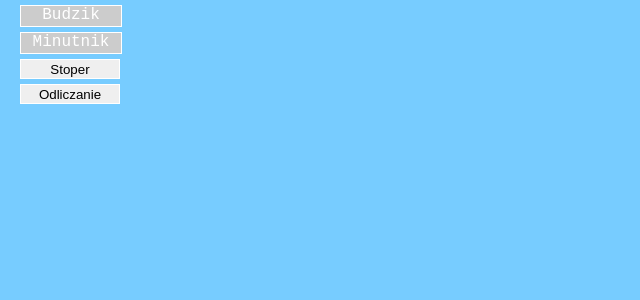
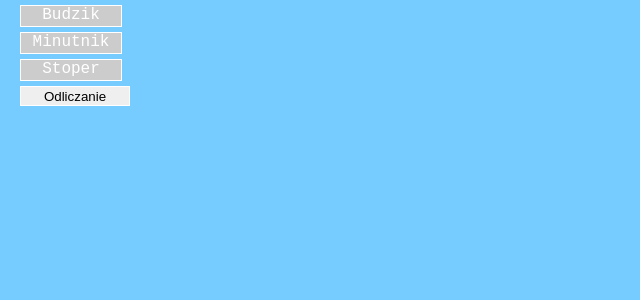
Before and after one commit to SerafinPL/react-budzik, a React (Create React App) app: page /#/ in a window 1280 px wide. Shown: the top 300 px of the page, without its empty margins (0-640 px from the left). Built offline with nearby package versions, Linux system fonts and the light colour scheme.

Commit message:
change styling a little

```diff
--- a/src/AlarmClock/AlarmClock.module.css
+++ b/src/AlarmClock/AlarmClock.module.css
@@ -1,6 +1,6 @@
 .main {
 
-	width: 140px;
+	width: 150px;
 	height: 265px;
 	margin: 0 auto;
 	border: 2px solid #fff;
--- a/src/App.js
+++ b/src/App.js
@@ -4,8 +4,8 @@ import {NavLink, Route} from 'react-router-dom';
 
 import Button from "./Button/Button.js";
 import AlarmClock from "./AlarmClock/AlarmClock.js";
-
 import CountdownTimerFunc from "./CountdownTimer/CountdownTimerFunc.js";
+import Stopwatch from "./Stopwatch/Stopwatch.js";
 import classes from './App.module.css';
 
 const App = () => {
@@ -19,11 +19,13 @@ const App = () => {
 				<nav className={classes.navi}>
 					<NavLink to='/alarmclock' activeClassName={classes.active}>Budzik</NavLink>
 					<NavLink to='/countdowntimer' activeClassName={classes.active}>Minutnik</NavLink>
-					<Button children="Stoper" classe="buttSet" />
+					<NavLink to='/stopwatch' activeClassName={classes.active}>Stoper</NavLink>
 					<Button children="Odliczanie" classe="buttSet" />
 				</nav>
 				<Route path='/alarmclock' component={AlarmClock}/>
 				<Route path='/countdowntimer' component={CountdownTimerFunc}/>
+				<Route path='/stopwatch' component={Stopwatch}/>
+
 
 			</React.Fragment>
 		);
--- a/src/Button/Button.css
+++ b/src/Button/Button.css
@@ -14,7 +14,7 @@
 .buttSet {
 	float: left;
 	clear: both;
-	width: 100px;
+	width: 110px;
 	height: 20px;
 	border: 1px solid #fff;
 	text-align: center;
--- a/src/Clock/Clock.css
+++ b/src/Clock/Clock.css
@@ -1,6 +1,6 @@
 
 .clock {
-	margin: 20px;
+	margin: 20px auto;
 	font-size: 20px;
 	color: #FFF;
 	border: 1px solid #fff;
--- a/src/CountdownTimer/CountdownTimer.module.css
+++ b/src/CountdownTimer/CountdownTimer.module.css
@@ -1,6 +1,6 @@
 .main {
 
-	width: 140px;
+	width: 150px;
 	height: 265px;
 	margin: 0 auto;
 	border: 2px solid #fff;
--- a/src/Display/Display.module.css
+++ b/src/Display/Display.module.css
@@ -2,7 +2,7 @@
 	width: 20px;
 	height: 70px;
 	float: left;
-	margin-left: 20px;
+	margin-left: 23px;
 }
 
 
--- a/src/Times/Times.css
+++ b/src/Times/Times.css
@@ -5,7 +5,7 @@ ul.list {
 	float: left;
 	margin-top: 10px;
 
-	width: 140px;
+	width: 150px;
 	padding: 0px;
 	text-align: center;
 	font-size: 20px;
```
Also changed, not shown: 1 other file (tests, documents, lock files or other folders).
